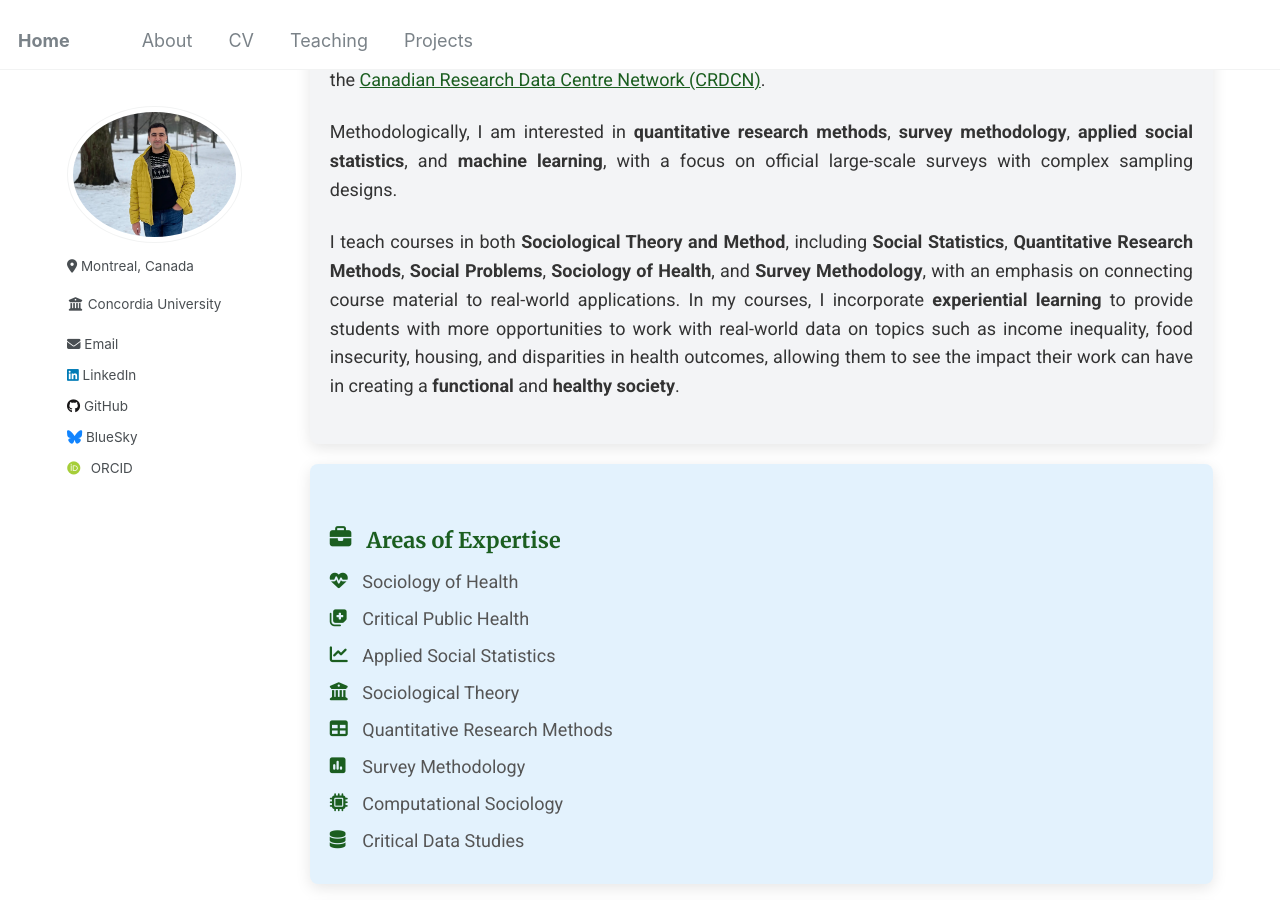
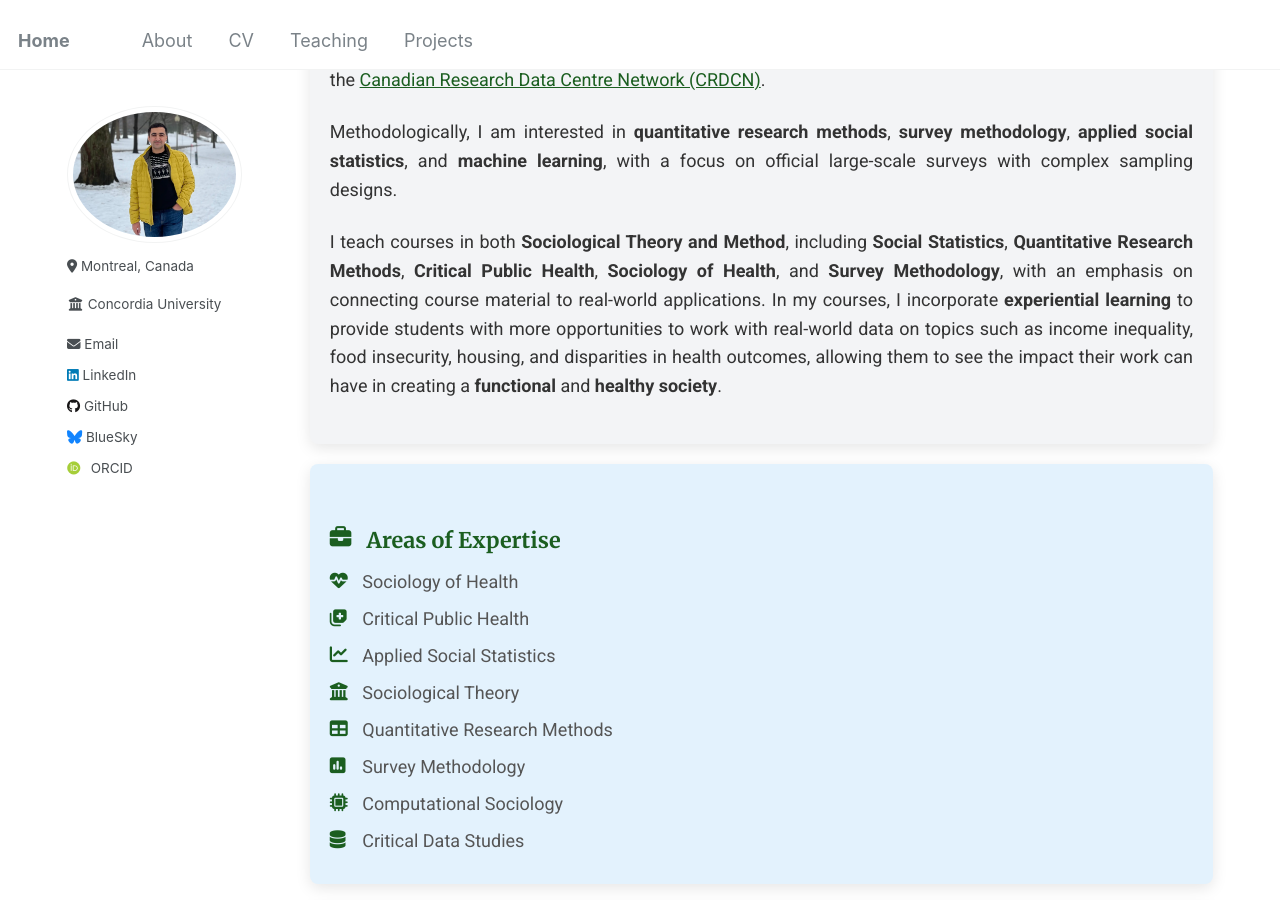
Before and after one commit to Mohsnmonji/mohsnmonji.github.io, a Jekyll site: the page built from about-me.md, in a window 1280 px wide and 900 px high, scrolled down 372 px. Built offline with Jekyll 4.4.1, drawn with Linux system fonts in a browser that asks for light colours; some web fonts are replaced.

Commit message:
Update about-me.md

```diff
--- a/about-me.md
+++ b/about-me.md
@@ -109,7 +109,7 @@ author_profile: true
 
   <p>
     I teach courses in both <strong>Sociological Theory and Method</strong>, including <strong>Social Statistics</strong>,
-    <strong>Quantitative Research Methods</strong>, <strong>Social Problems</strong>, <strong>Sociology of Health</strong>, and <strong>Survey Methodology</strong>, with an emphasis on connecting course material to real-world applications. In my courses, I incorporate <strong>experiential learning</strong> to provide students with more opportunities to work with real-world data on topics such as income inequality, food insecurity, housing, and disparities in health outcomes, allowing them to see the impact their work can have in creating a <strong>functional</strong> and <strong>healthy society</strong>.
+    <strong>Quantitative Research Methods</strong>, <strong>Critical Public Health</strong>, <strong>Sociology of Health</strong>, and <strong>Survey Methodology</strong>, with an emphasis on connecting course material to real-world applications. In my courses, I incorporate <strong>experiential learning</strong> to provide students with more opportunities to work with real-world data on topics such as income inequality, food insecurity, housing, and disparities in health outcomes, allowing them to see the impact their work can have in creating a <strong>functional</strong> and <strong>healthy society</strong>.
   </p>
 </div>
 
```
